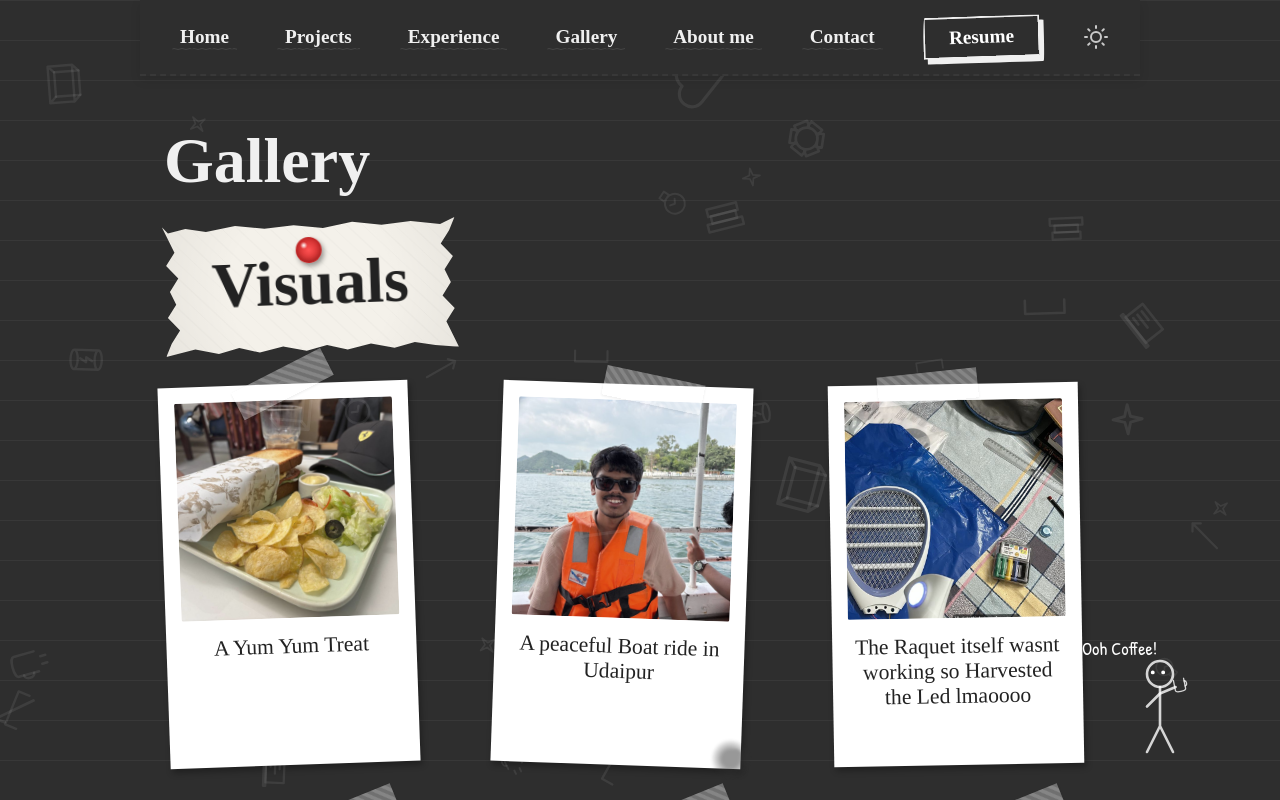
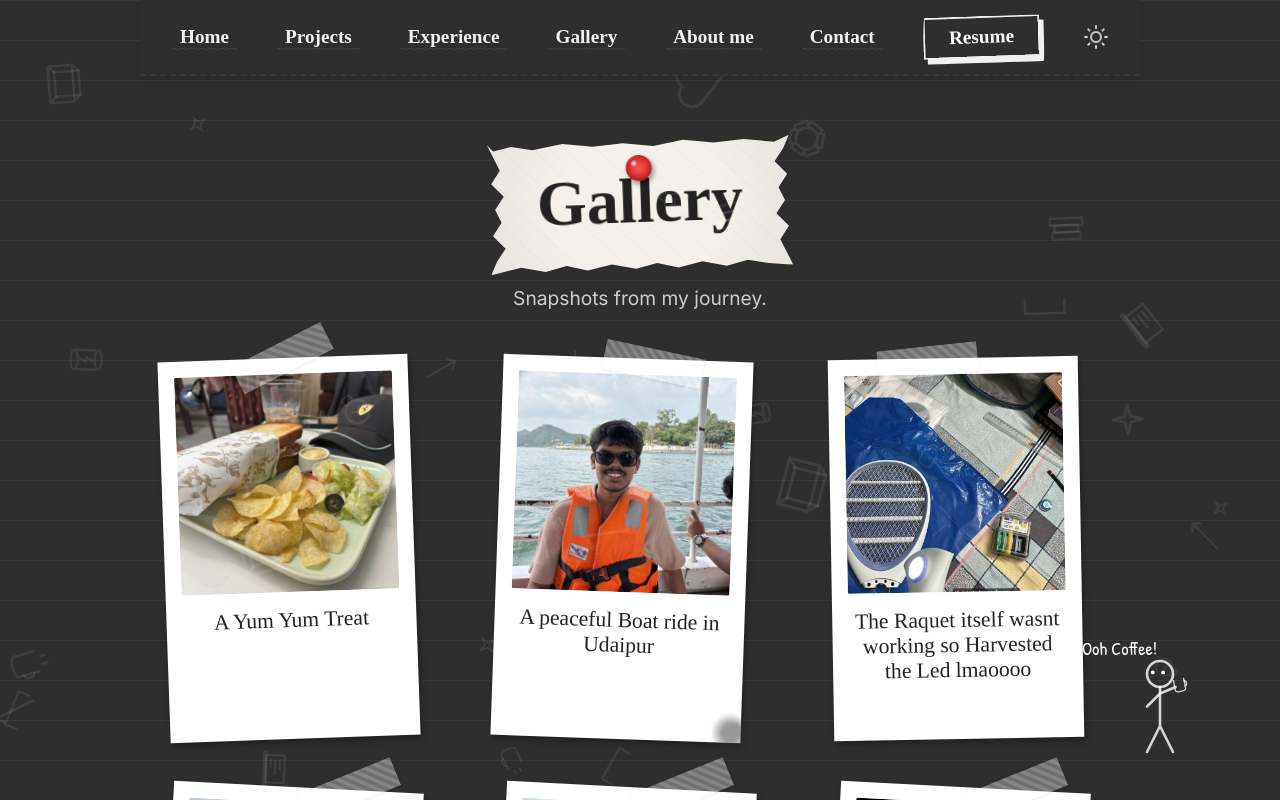
Before and after one commit to Geervan/portfolio, a Next.js app: page /gallery in a window 1280 px wide. Shown: the top 800 px of the page. Built offline with nearby package versions, Linux system fonts and the light colour scheme.

Commit message:
Fixed alignment

```diff
--- a/src/app/gallery/page.tsx
+++ b/src/app/gallery/page.tsx
@@ -15,10 +15,14 @@ export default function Gallery() {
                 onClose={() => setSelectedImg(null)}
             />
 
-            <h1>Gallery</h1>
-            <h1 style={{ marginBottom: '1rem' }}>
-                <span className="pinned-paper">Visuals</span>
-            </h1>
+            <div style={{ textAlign: 'center', marginBottom: '3rem' }}>
+                <h1 style={{ marginBottom: '1rem' }}>
+                    <span className="pinned-paper">Gallery</span>
+                </h1>
+                <p style={{ fontSize: '1.2rem', color: 'var(--secondary-text)', fontFamily: 'var(--font-inter)' }}>
+                    Snapshots from my journey.
+                </p>
+            </div>
             <div style={{ display: 'grid', gridTemplateColumns: 'repeat(auto-fill, minmax(220px, 1fr))', gap: '3rem', marginTop: '2rem' }}>
 
                 {/* Photo 1 */}
```
